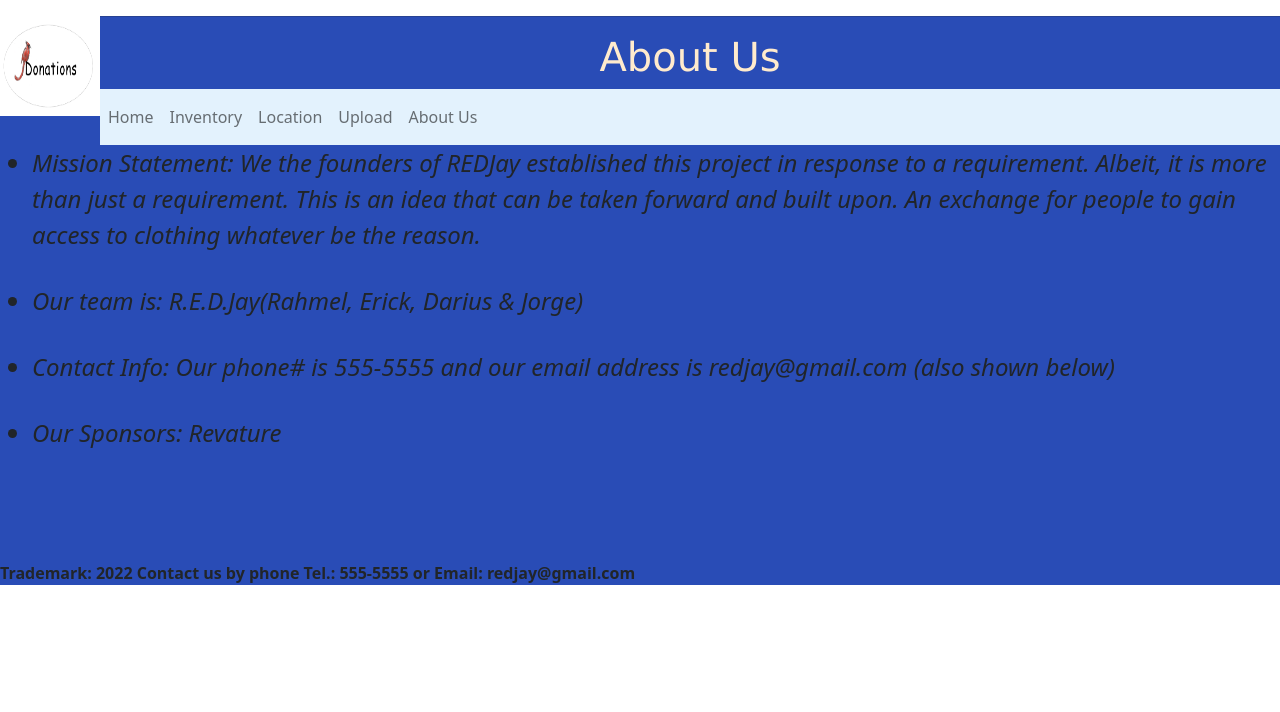
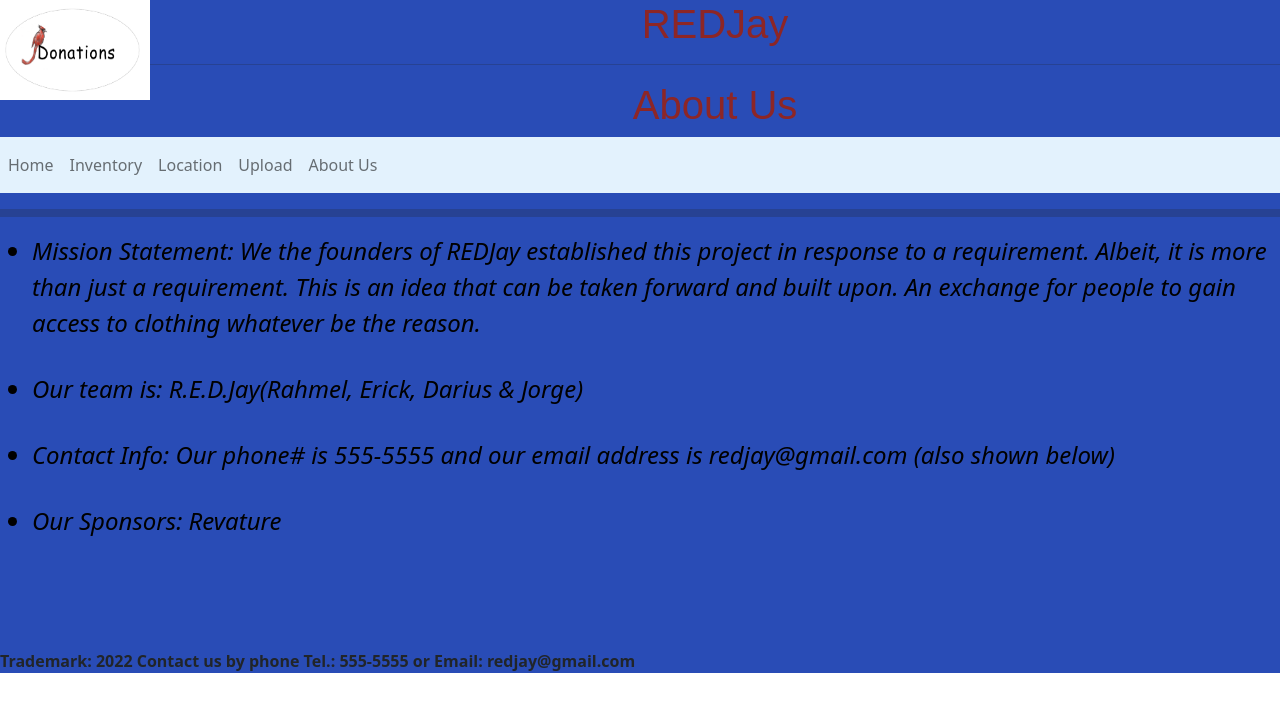
Before and after one commit to Blancas8851/REDJay, an Angular app in the folder REDJay/: page /about in a window 1280 px wide. Shown: the top 712 px of the page. Built offline with nearby package versions, Linux system fonts and the light colour scheme.

Commit message:
Last minute touch ups

```diff
--- a/REDJay/src/app/aboutuspage/aboutuspage.component.css
+++ b/REDJay/src/app/aboutuspage/aboutuspage.component.css
@@ -4,7 +4,12 @@
     color: rgb(141, 38, 38);
     font-family: "Copperplate", fantasy;
 }
-
+.header img {
+    float: left;
+    width: 150px;
+    height: 100px;
+    background: #555;
+}
 .header img {
     float: left;
     width: 100px;
@@ -31,13 +36,13 @@ li {
 h1 {
     /* text-decoration: underline; */
     text-align: center;
-    color: blanchedalmond;
-    font-family:   Verdana;
+    color: rgb(141, 38, 38);
+    font-family: "Copperplate", fantasy;
 }
 
 .header img {
     float: left;
-    width: 100px;
+    width: 150px;
     height: 100px;
     background: #555;
 }
@@ -51,6 +56,7 @@ body {
 
 ul {
     height: 400px;
+    color:black;
 }
 
 li {
--- a/REDJay/src/app/aboutuspage/aboutuspage.component.html
+++ b/REDJay/src/app/aboutuspage/aboutuspage.component.html
@@ -1,14 +1,12 @@
 <div class="header">
     <img src="assets/pics/Redjay_Logo3.png" alt="logo"  />
-
+    <h1>REDJay</h1>
 </div>
-
 <hr/>
-
 <h1> About Us </h1>
 
 <app-nav-bar></app-nav-bar>
-
+<hr size="10"/>
 <ul>
     <li>Mission Statement: We the founders of REDJay established this project in
         response to a requirement. Albeit, it is more than just a requirement. This
--- a/REDJay/src/app/homepage/homepage.component.css
+++ b/REDJay/src/app/homepage/homepage.component.css
@@ -6,11 +6,17 @@ h1 {
 }
 h2 {
     font-size: 100;
+    color: black
 }
 
 .header img {
     float: left;
-    width: 100px;
+    width: 150px;
     height: 100px;
     background: #555;
 }
+
+img {
+    width: 330px;
+    height: 250px;
+}
--- a/REDJay/src/app/homepage/homepage.component.html
+++ b/REDJay/src/app/homepage/homepage.component.html
@@ -5,16 +5,17 @@
 <hr/>
 <h1> Home </h1>
 
-
 <app-nav-bar></app-nav-bar>
 <hr size="10"/>
 <h2>Welcome to REDJay Donations!</h2>
 <img src="https://image.shutterstock.com/image-photo/volunteers-sorting-out-donated-clothes-260nw-1845553819.jpg">
-<h2>View Inventory</h2>
+<img src="https://www.valleyview.k12.oh.us/docs/district/clothing%20closet%202020.jpg?id=458&width=750">
+<img src="https://1.bp.blogspot.com/-68VWVeurNqo/XcwX5I-O4DI/AAAAAAAAIwI/q9I3SsLnLIg1DDMdGyjZcesCWwUUn23awCLcBGAsYHQ/s1600/Clothing%2BDrive.jpg">
+<h2>View inventory, find Locations, or upload items now made easy with our user friendly donations site. </h2>
 <hr/>
-<h2>Find Locations</h2>
+<h2>The early bird gets the worm or should we say the clothes? Recently donated clothes are available upon approval and can be selected immediately after. </h2>
 <hr/>
-<h2>Upload Items</h2>
+<h2>Maybe you need something on the fly? Look through our inventory for whatever best suits your needs.</h2>
 <!--<button (click)="getAllCustomers()"> click me!</button>
 <p *ngFor="let c of customersData"> {{c.customerFirstName}} {{c.customerLastName}}</p>-->
 
--- a/REDJay/src/app/inv-page/inv-page.component.css
+++ b/REDJay/src/app/inv-page/inv-page.component.css
@@ -7,7 +7,7 @@ h1 {
 
 .header img {
     float: left;
-    width: 100px;
+    width: 150px;
     height: 100px;
     background: #555;
 }
--- a/REDJay/src/app/localepage/localepage.component.css
+++ b/REDJay/src/app/localepage/localepage.component.css
@@ -7,7 +7,7 @@ h1 {
 
 .header img {
     float: left;
-    width: 100px;
+    width: 150px;
     height: 100px;
     background: #555;
 }
--- a/REDJay/src/app/uploadpage/uploadpage.component.css
+++ b/REDJay/src/app/uploadpage/uploadpage.component.css
@@ -7,7 +7,7 @@ h1 {
 
 .header img {
     float: left;
-    width: 100px;
+    width: 150px;
     height: 100px;
     background: #555;
 }
```
Also changed, not shown: 3 other files (tests, documents, lock files or other folders).
